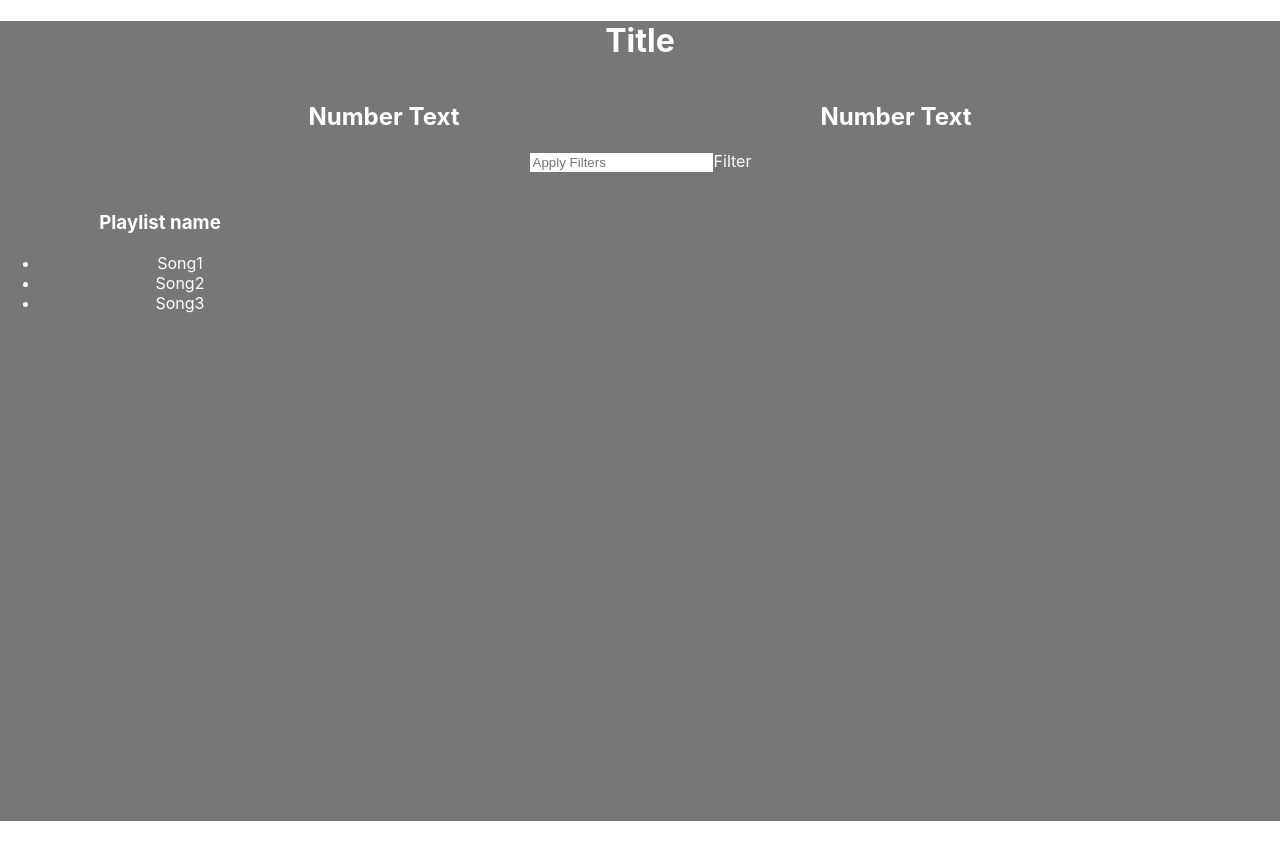
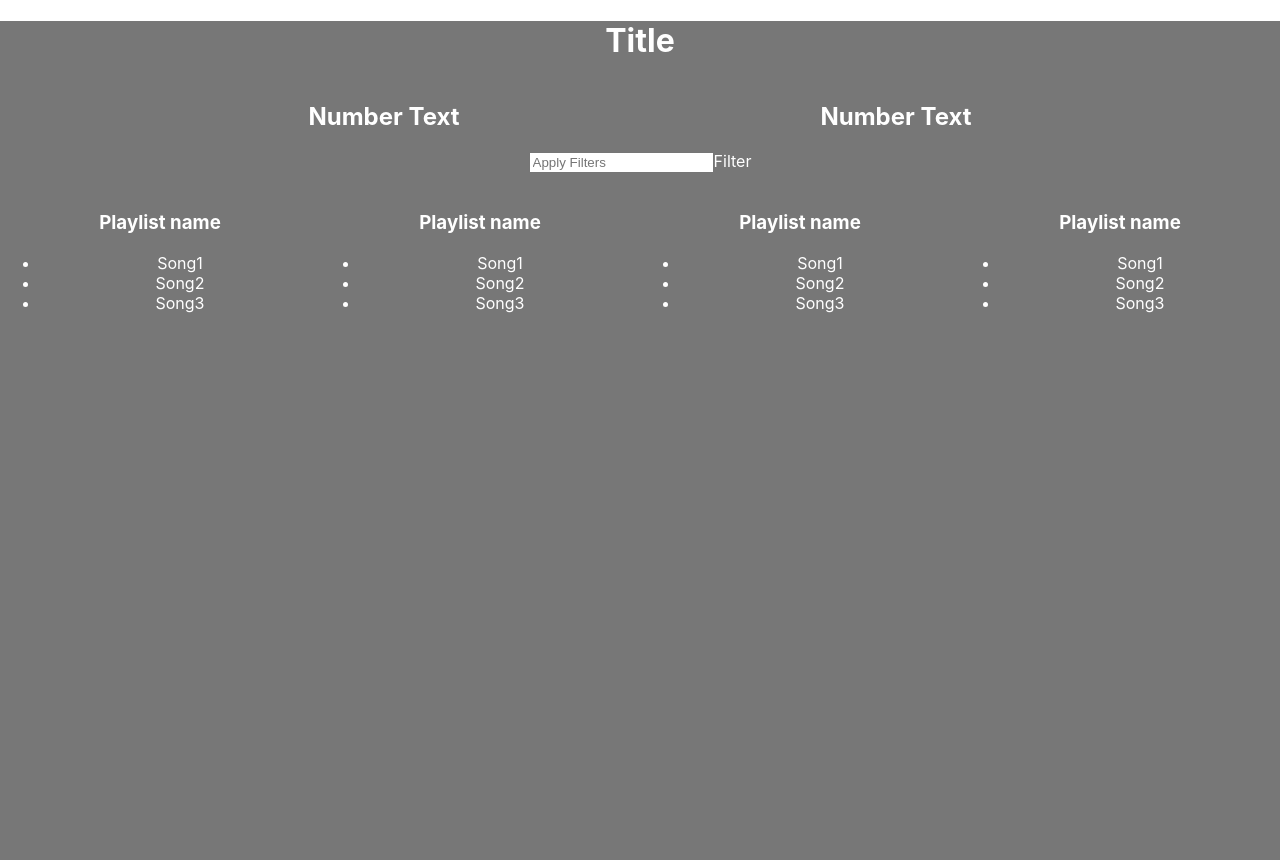
Before and after one commit to vdelvalle11/better-playlists, a React (Create React App) app: page / in a window 1280 px wide. Shown: the top 860 px of the page. Before the commit the page ends 821 px from the top, so only its background shows below. Built offline with nearby package versions, Linux system fonts and the light colour scheme.

Commit message:
Cleaning code

```diff
--- a/src/App.css
+++ b/src/App.css
@@ -1,5 +1,5 @@
 .App {
   text-align: center;
   background-color: #777;
-  height: 100vh;
+  height: 300vh;
 }
--- a/src/App.js
+++ b/src/App.js
@@ -1,8 +1,7 @@
 import React, { Component } from 'react';
 import './App.css';
-let primaryTextColor = '#fff'
 let defaultStyle = {
-  color: primaryTextColor
+  color: '#FFF'
 };
 
 class App extends Component {
@@ -13,6 +12,9 @@ class App extends Component {
         <Aggregate />
         <Aggregate />
         <Filter />
+        <Playlist />
+        <Playlist />
+        <Playlist />
         <Playlist />
       </div>
     );
@@ -43,7 +45,7 @@ class Filter extends Component {
 class Playlist extends Component {
   render() {
     return (
-      <div style={{...defaultStyle, width: '25%'}}>
+      <div style={{...defaultStyle, width: '25%', display: 'inline-block'}}>
         <img />
         <h3>Playlist name</h3>
         <ul>
```
